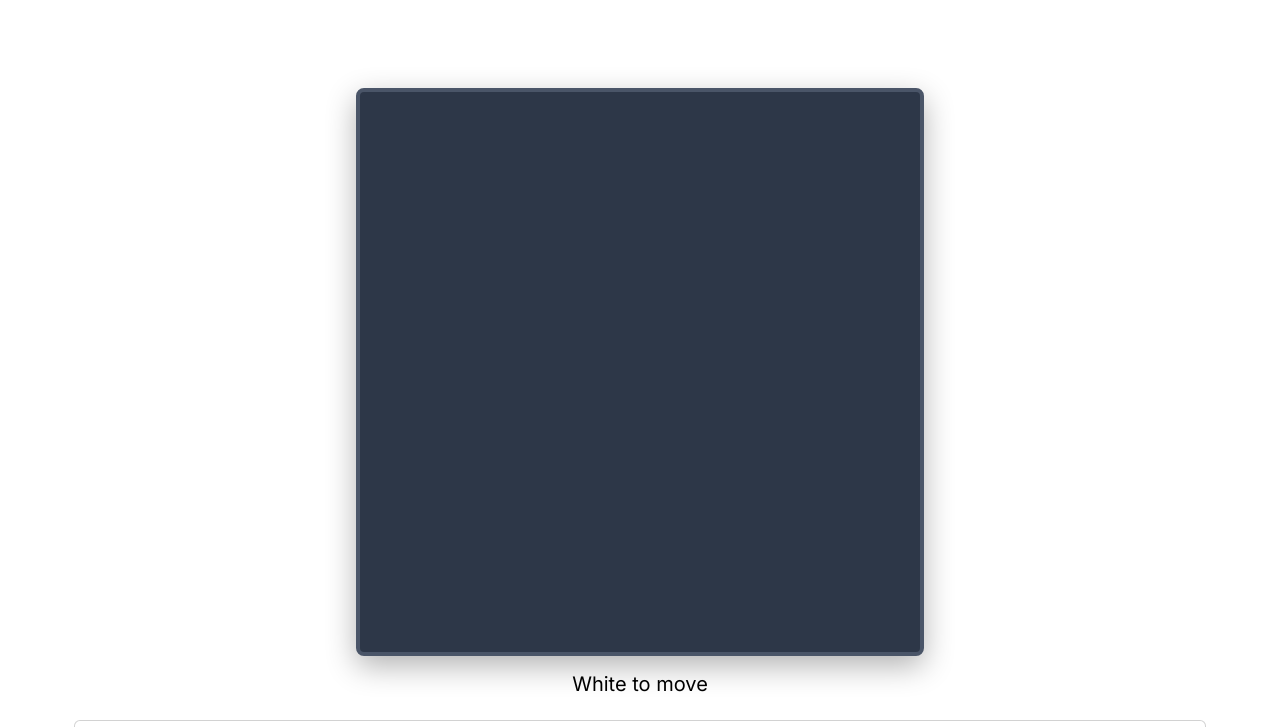
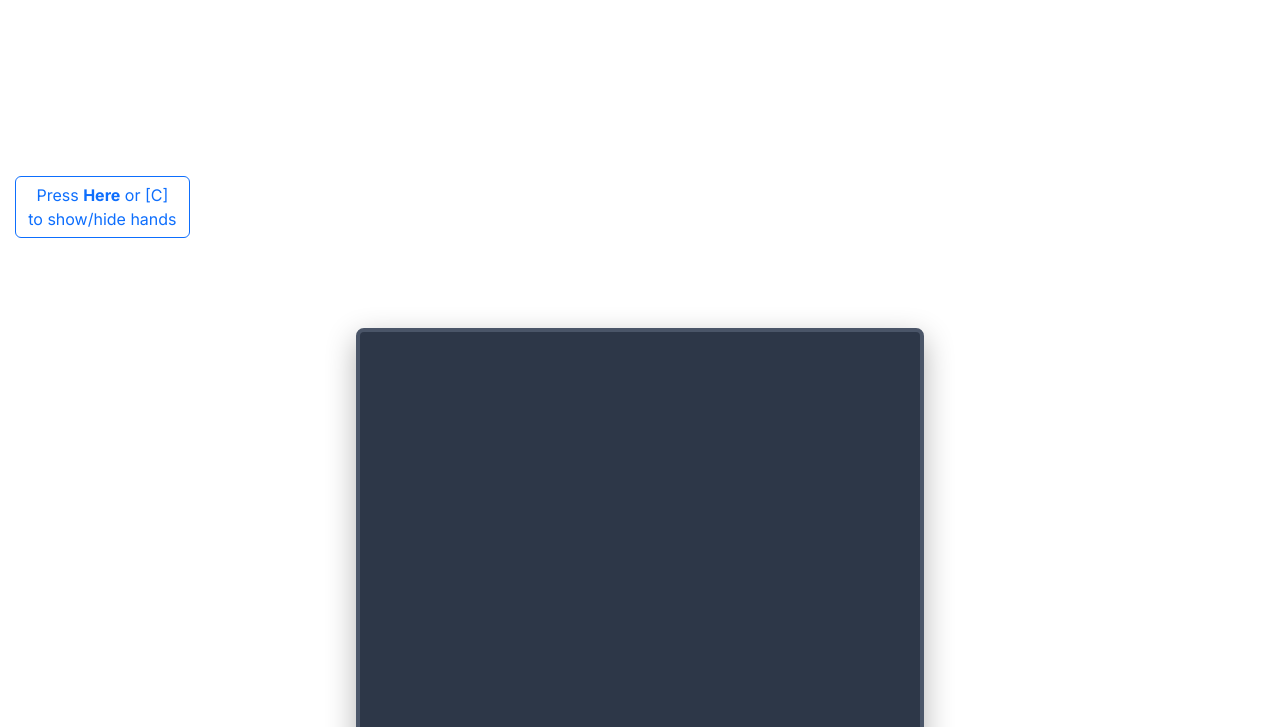
Before and after one commit to Walpurgisnachtes/Chess-Online-Ultimate, a Flask app: page /chess in a window 1280 px wide. Shown: the part 73-800 px from the top of the page. Run offline with Flask 3, Linux system fonts and the light colour scheme; parts of the project's set-up code (start-up, migrations or seed data) failed here and were passed over.

Commit message:
Update: add hand visibility button

```diff
--- a/templates/chess.html
+++ b/templates/chess.html
@@ -11,7 +11,7 @@ Chess Online Ultimate - Chess Page
 />
 <link
     rel="stylesheet"
-    href="{{ url_for('static', filename='css/fan-shape-cards.css') }}"
+    href="{{ url_for('static', filename='css/cards.css') }}"
 />
 <link
     rel="stylesheet"
@@ -48,6 +48,10 @@ Chess Online Ultimate - Chess Page
       <div class="game-status text-center mt-3">
         <h5 id="turn-player-caption" class="mb-0">White to move</h5>
       </div>
+
+      <button id="change-hand-visibility-btn" class="btn btn-outline-primary">
+        Press <strong>Here</strong> or [C]<br> to show/hide hands
+      </button>
     </div>
   </div>
 
```
